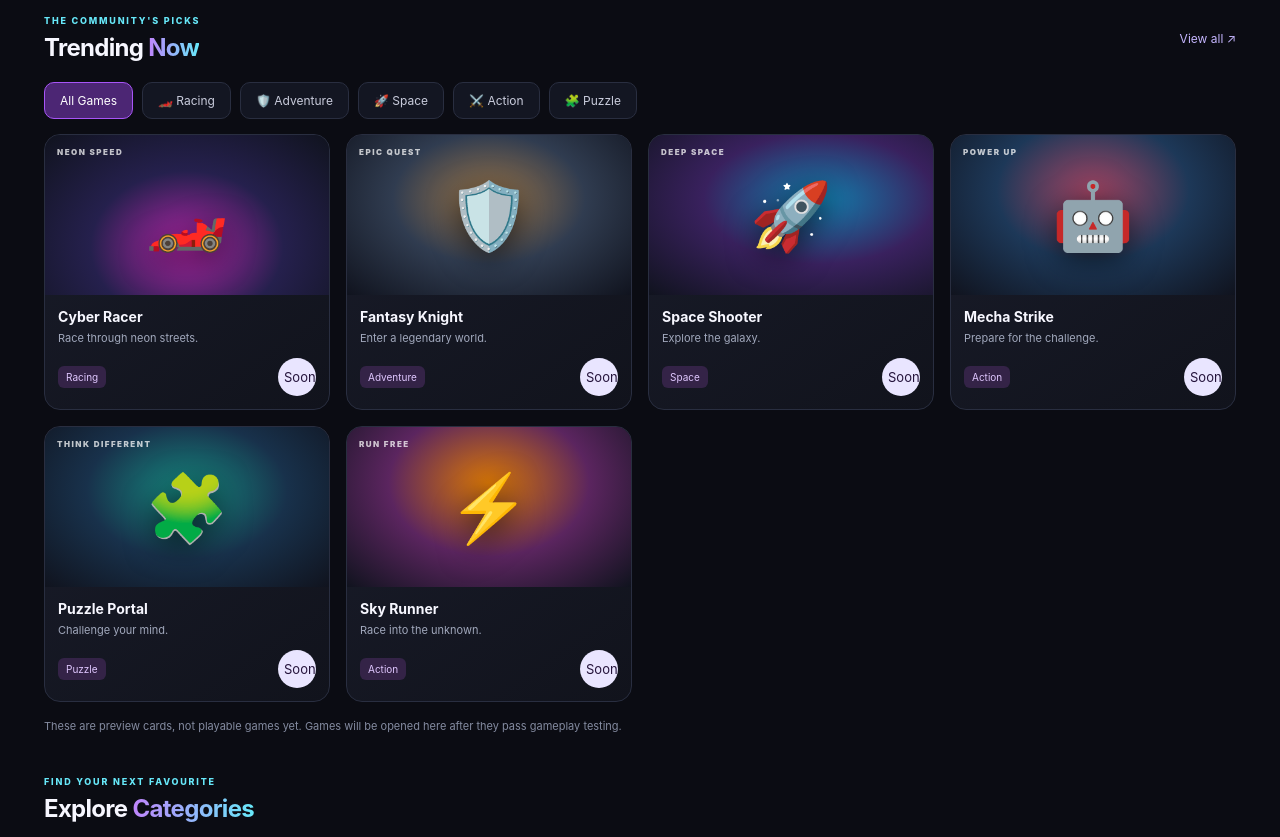
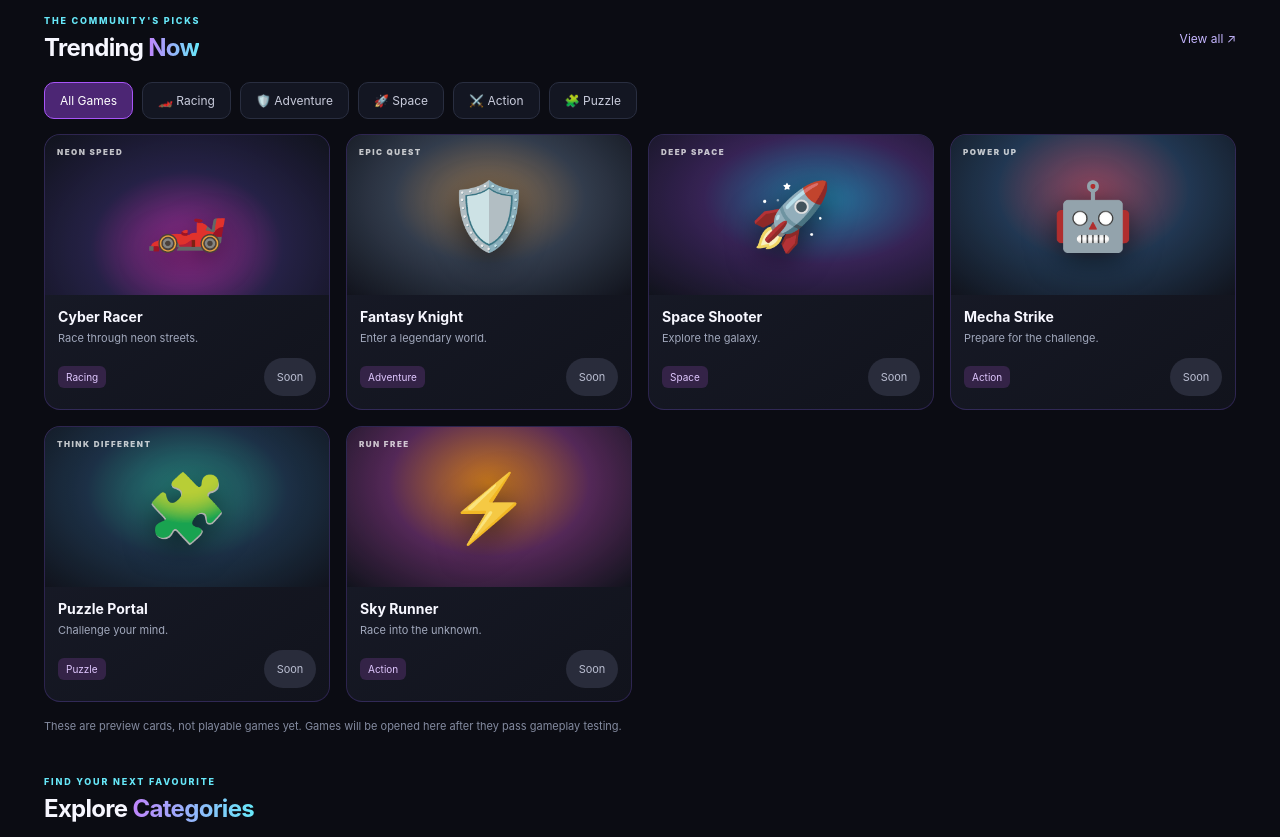
Before and after one commit to Aryan786445/Legendry_Games, a plain HTML site: page index.html in a window 1280 px wide. Shown: the part 560-1397 px from the top of the page. Drawn offline with Linux system fonts and the light colour scheme.

Commit message:
Add styles for disabled play button and upcoming games

```diff
--- a/style.css
+++ b/style.css
@@ -199,3 +199,8 @@ h1 span,.section-heading h2 span { background:linear-gradient(90deg,#c084fc,#67e
 @media(prefers-reduced-motion:reduce) {
   *,*::before,*::after { scroll-behavior:auto!important; transition:none!important; }
 }
+
+/* Preview cards remain visibly unavailable until a real game is connected. */
+.play-btn:disabled { width:auto; min-width:52px; padding:0 10px; border-radius:999px; background:#292c3b; color:#b9bdd0; cursor:not-allowed; font-size:11px; }
+.game-coming-soon { border-color:rgba(139,92,246,.22); }
+.game-coming-soon .game-art { filter:saturate(.82); }
```
